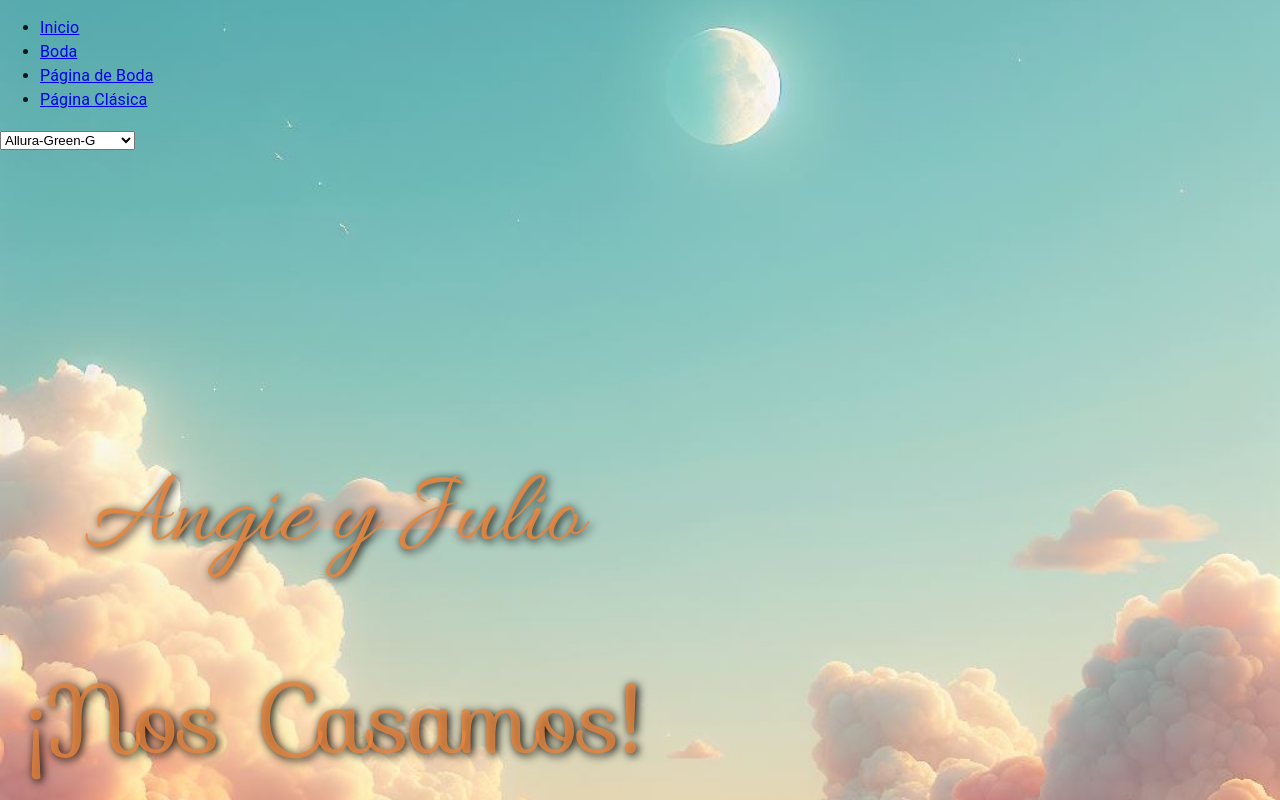
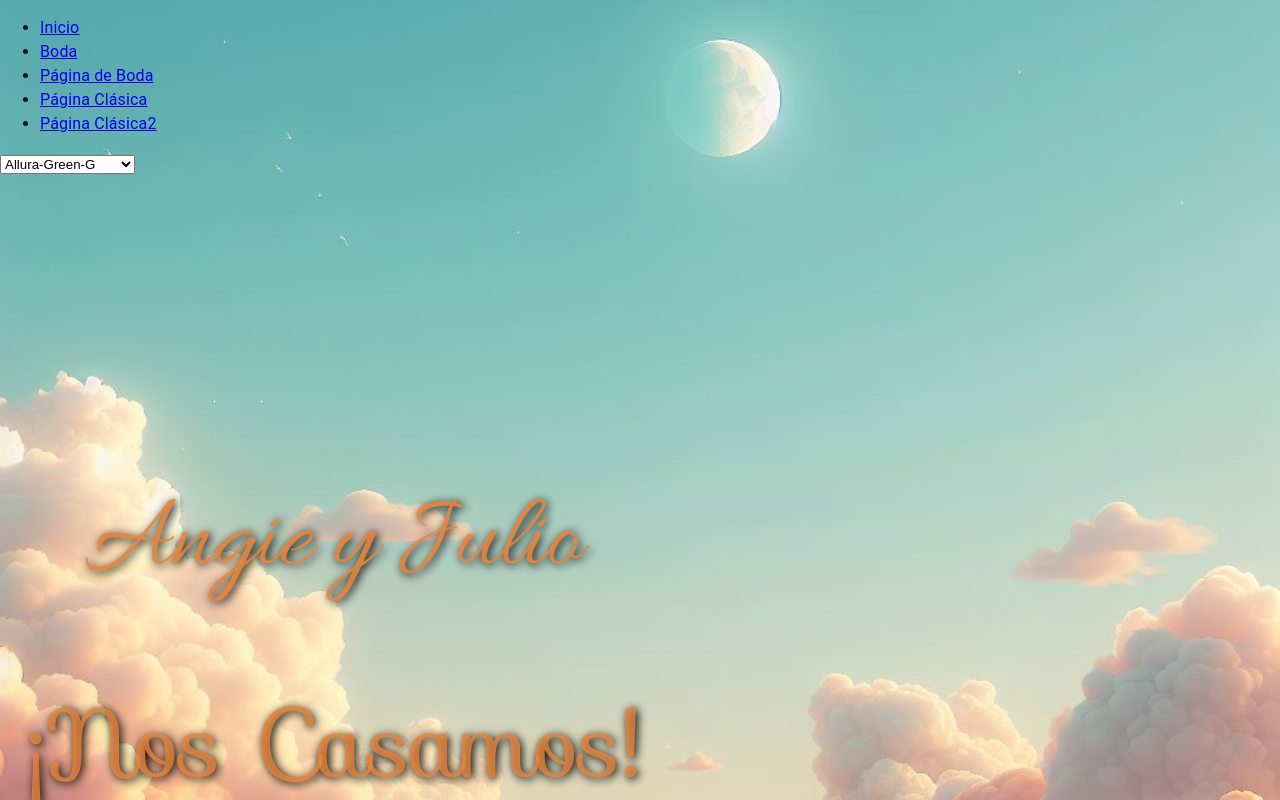
Before and after one commit to slugfanatic/invitacion-digital, a React app: page /invitacion-digital/clasic in a window 1280 px wide. Shown: the top 800 px of the page. Built offline with nearby package versions, Linux system fonts and the light colour scheme.

Commit message:
Prueba de commit
prueba de commit

```diff
--- a/src/Wrappers/ConfigurationWrapper.tsx
+++ b/src/Wrappers/ConfigurationWrapper.tsx
@@ -22,6 +22,9 @@ export const ConfigurationWrapper: React.FC<IChildrenProp> = ({ children }) => {
           <li>
             <Link to="/invitacion-digital/clasic">Página Clásica</Link>
           </li>
+          <li>
+            <Link to="/invitacion-digital/clasic">Página Clásica2</Link>
+          </li>
         </ul>
       </nav>
 
```
